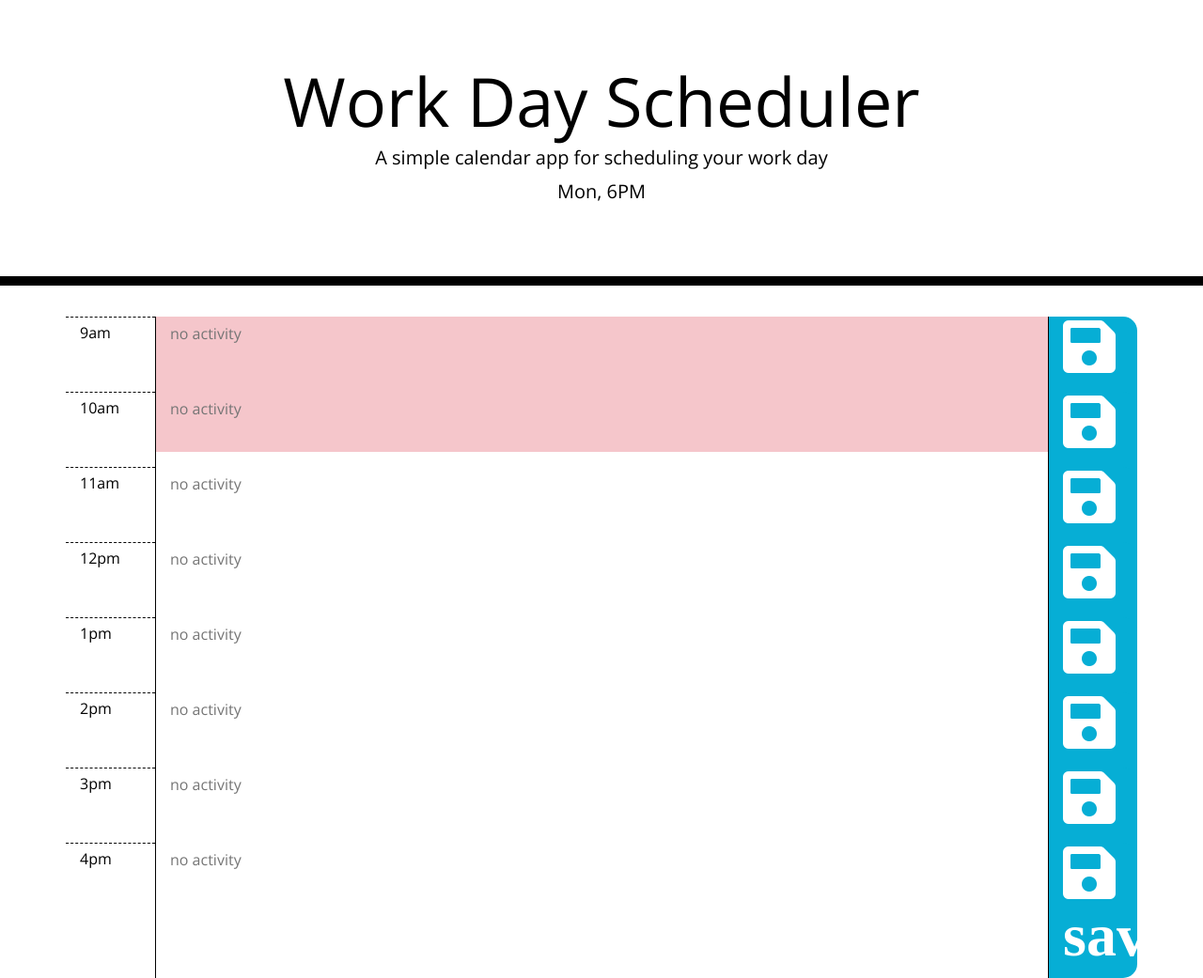
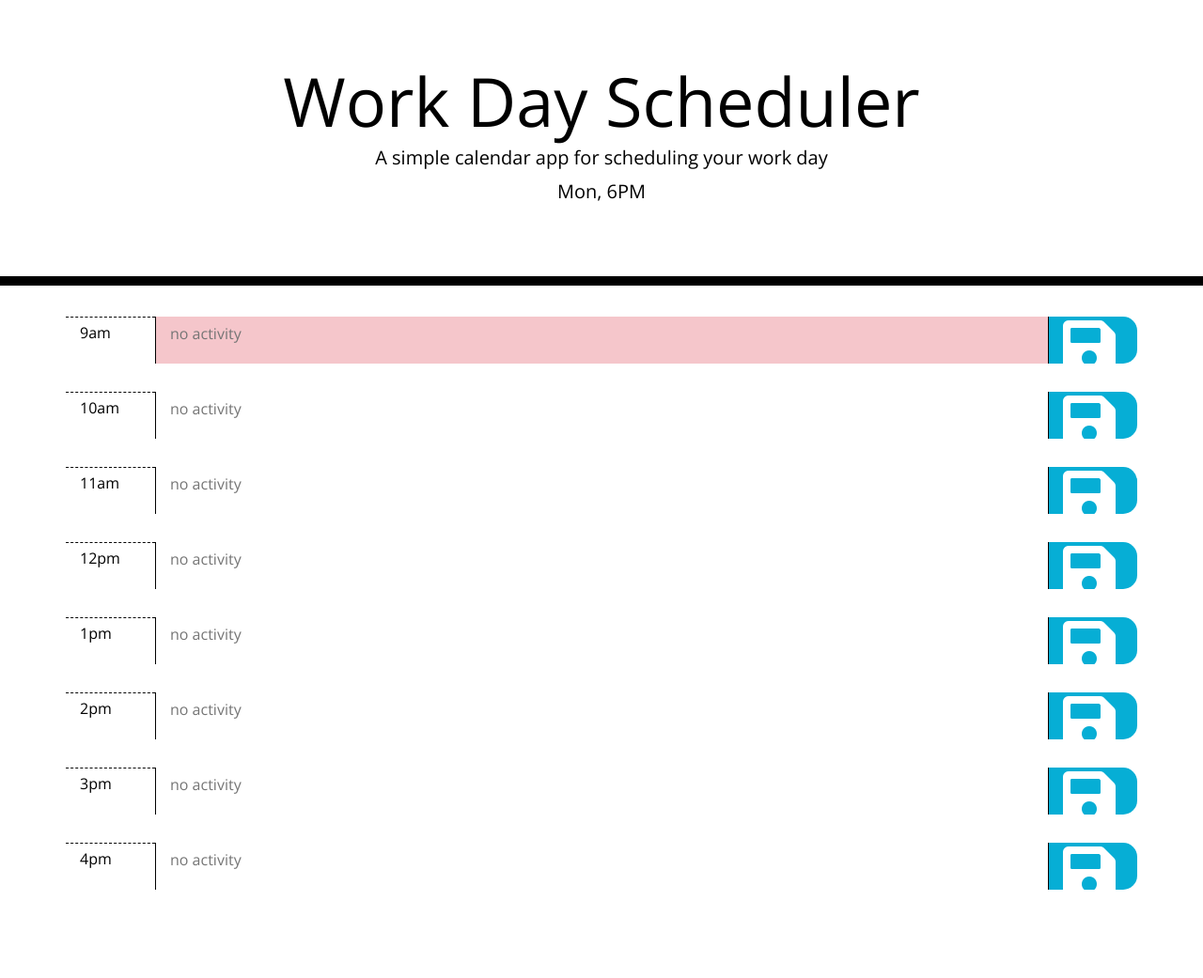
Before and after one commit to imjord/Work-day-scheduler, a plain HTML site: page index.html in a window 1280 px wide. Shown: the whole page at 94% size. Drawn offline with nearby package versions, Linux system fonts and the light colour scheme.

Commit message:
fixed some styling

```diff
--- a/startercode/style.css
+++ b/startercode/style.css
@@ -1,17 +1,18 @@
 body {
-  font-family: 'Open Sans', sans-serif;
+  font-family: "Open Sans", sans-serif;
   font-size: 16px;
   line-height: 1;
 }
 
-textarea{
+textarea {
   background: transparent;
   border: none;
   resize: none;
+  width: 300px;
+  height: 50px;
   color: #000000;
   border-left: 1px solid black;
   padding: 10px;
-
 }
 
 .jumbotron {
@@ -22,11 +23,11 @@ textarea{
   border-bottom: 10px solid black;
 }
 
-.description{
+.description {
   white-space: pre-wrap;
 }
 
-.time-block{
+.time-block {
   text-align: center;
   border-radius: 15px;
 }
@@ -34,7 +35,7 @@ textarea{
 .row {
   white-space: pre-wrap;
   height: 80px;
-  border-top: 1px solid white;;
+  border-top: 1px solid white;
 }
 
 .hour {
@@ -62,15 +63,15 @@ textarea{
   border-left: 1px solid black;
   border-top-right-radius: 15px;
   border-bottom-right-radius: 15px;
-  background-color: #06AED5;
+  background-color: #06aed5;
   color: white;
+  height: 50px;
 }
 
 .saveBtn i:hover {
   font-size: 20px;
-  transition: all .3s ease-in-out;
+  transition: all 0.3s ease-in-out;
 }
-
 
 .fa-save {
   font-size: 4rem;
--- a/utils/script.js
+++ b/utils/script.js
@@ -39,7 +39,7 @@ function saveFunction(e) {
 
 
 
-loadText();
+// loadText();
 
 }
 
@@ -62,7 +62,7 @@ function loadText() {
 //add a function that loads on page load grabbing todays date and adding it to the text content .
 
 
-function currentTimes(){
+function currentTime(){
 
     var momentDay = moment().format("ddd, hA");
     var dayEl = $("p#currentDay").html(momentDay);
@@ -83,7 +83,7 @@ function currentTimes(){
 
 
 
-    // console.log(dayEl.text);
+    console.log()
 
     // var currentMoment = moment().format("ddd, hA");
 
@@ -94,7 +94,7 @@ function currentTimes(){
 
 }
 
-currentTimes();
+currentTime();
 
 
 
```
